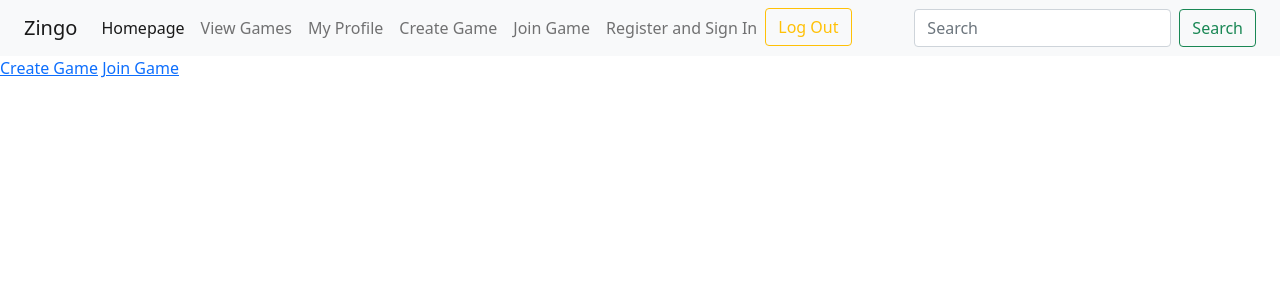
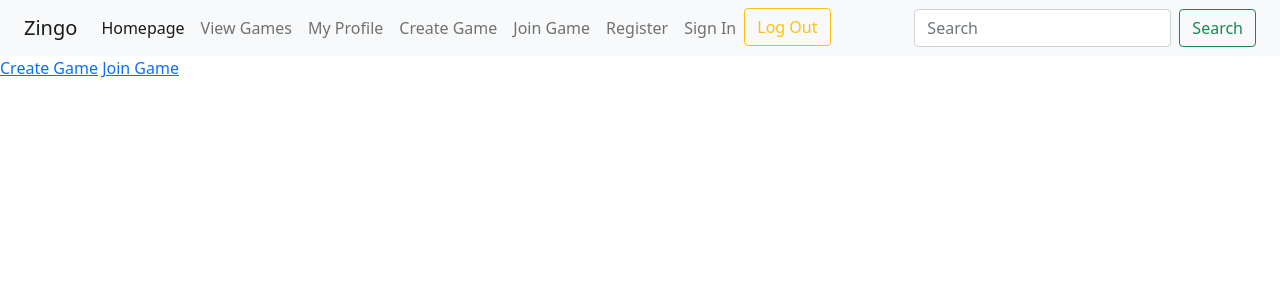
Before and after one commit to cwallins/Zingo, a Flask app: page / in a window 1280 px wide. Shown: the top 300 px of the page. Run offline with Flask 2, Linux system fonts and the light colour scheme; parts of the project's set-up code (start-up, migrations or seed data) failed here and were passed over.

Commit message:
Update base.html

```diff
--- a/server/templates/base.html
+++ b/server/templates/base.html
@@ -38,7 +38,10 @@
                     <a class="nav-link" href="#">Join Game</a>
                   </li>
                   <li class="nav-item">
-                    <a class="nav-link" href="/register">Register and Sign In</a>
+                    <a class="nav-link" href="/register">Register</a>
+                  </li>
+                  <li class="nav-item">
+                    <a class="nav-link" href="/sign_in">Sign In</a>
                   </li>
                   <li class="nav-item">
                     <button type="button" class="btn btn-outline-warning">Log Out</button>
```
